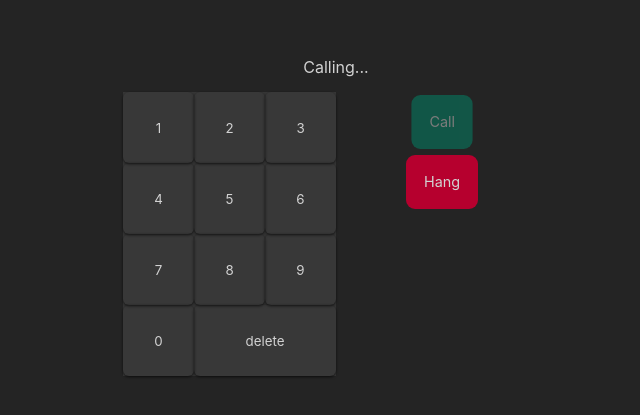
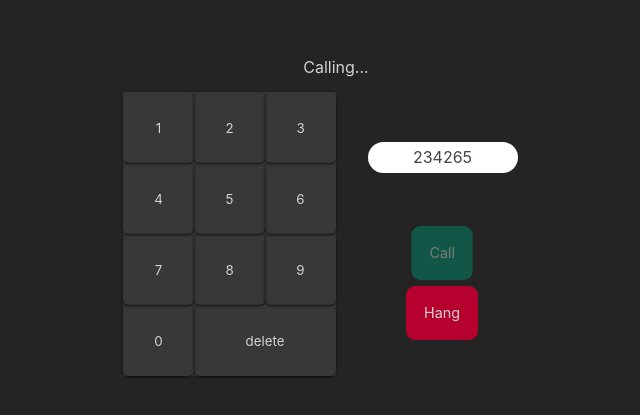
Before and after one commit to pauIbanez/W4CH3-pau-ibanez-phone, a React (Create React App) app: page / in a window 1280 px wide. Shown: the part 191-606 px from the top of the page, without its empty margins (304-944 px from the left). Built offline with nearby package versions, Linux system fonts and the light colour scheme.

Commit message:
Inizialized display from App

```diff
--- a/src/App.js
+++ b/src/App.js
@@ -1,4 +1,5 @@
 import "./App.css";
+import Display from "./components/Display/Display";
 
 function App() {
   return (
@@ -43,6 +44,7 @@ function App() {
           </ol>
         </div>
         <div className="actions">
+          <Display number={234265} />
           {/* <!-- El botón de llamar debe tener la clase "activo" cuando --> */}
           {/* <!-- el número de teléfono tiene 9 cifras --> */}
           <a href="asd" className="call">
```
